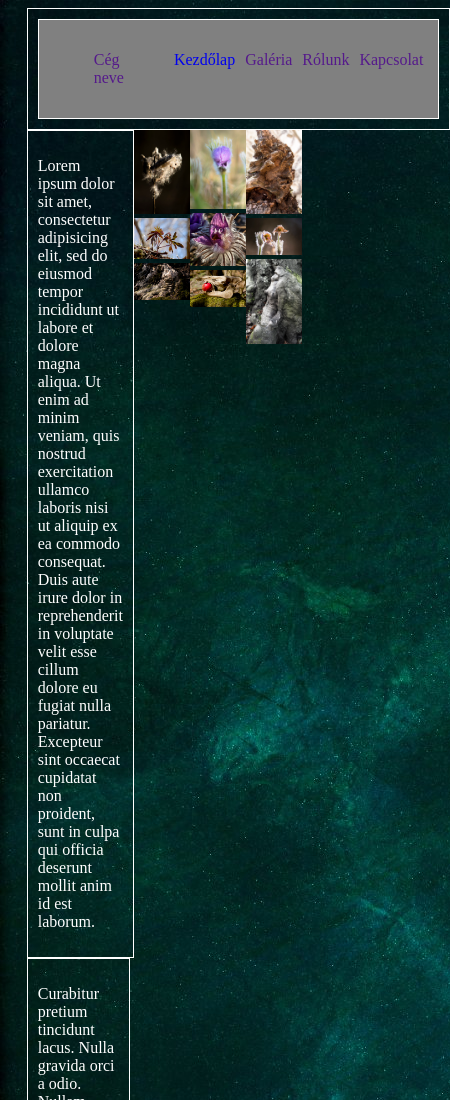
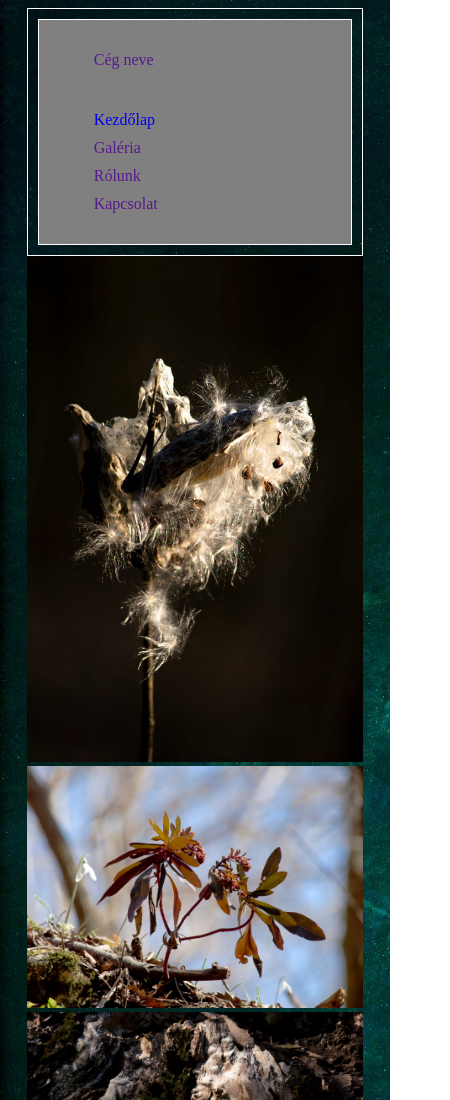
Before and after one commit to bembee/galeriateszt, a website: page Flexboxgalleria/public_html/index.html in a window 390 px wide. Shown: the top 1100 px of the page, 450 px wide, since content can reach past the window. Drawn offline with Linux system fonts and the light colour scheme.

Commit message:
végső állapot

```diff
--- a/Flexboxgalleria/public_html/stilus.css
+++ b/Flexboxgalleria/public_html/stilus.css
@@ -74,3 +74,26 @@ footer{
     flex: 0 0 100%;
     order: 5;
 }
+
+@media screen and (max-width: 700px){
+    main{
+        flex-direction:column;
+    }
+    article{
+        order: 1;
+    }
+}
+
+@media screen and (max-width: 400px){
+
+    article{
+        flex-direction:column;
+    }
+    nav ul{
+        flex-direction:column;
+    }
+
+    nav{
+        flex-direction:column;
+    }
+}
```
